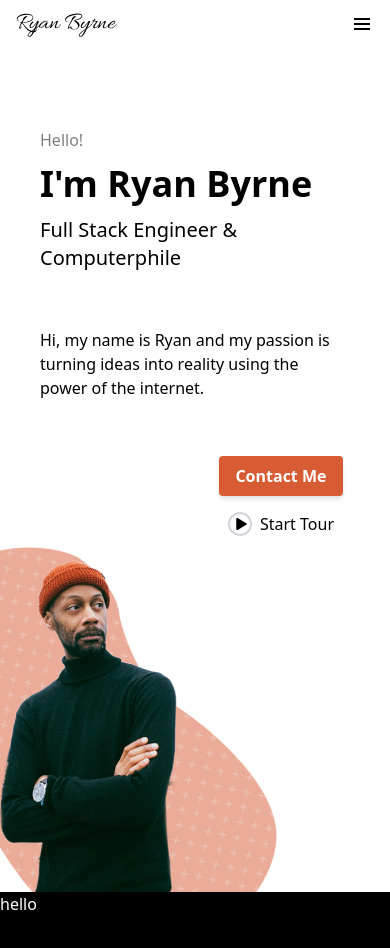
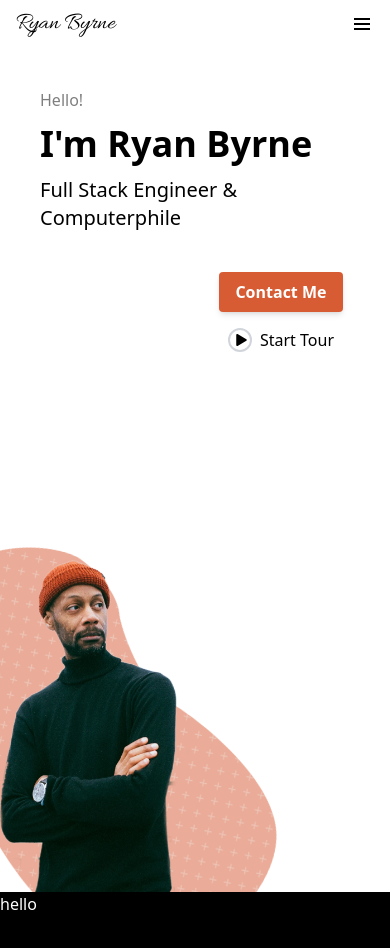
Before and after one commit to ryanbyrne30/resume, a Next.js app in the folder resume/: page / in a window 390 px wide. Shown: the top 948 px of the page. Built offline with nearby package versions, Linux system fonts and the light colour scheme.

Commit message:
Removed description from mobile

```diff
--- a/resume/src/components/Hero.tsx
+++ b/resume/src/components/Hero.tsx
@@ -6,7 +6,7 @@
 
 export default function Hero() {
   return (
-    <div className="flex flex-col items-center md:items-start p-10 py-20 h-screen relative md:p-40">
+    <div className="flex flex-col items-center md:items-start p-10 h-screen relative md:p-40">
       <div className="">
         <div className="flex flex-col items-start">
           <span className="opacity-50 md:text-xl">Hello!</span>
@@ -17,11 +17,11 @@
             Full Stack Engineer & Computerphile
           </span>
         </div>
-        <p className="py-14 w-full max-w-sm">
+        <p className="my-10 w-full max-w-sm hidden sm:flex">
           Hi, my name is Ryan and my passion is turning ideas into reality using
           the power of the internet.
         </p>
-        <div className="flex flex-col items-end md:items-start w-full">
+        <div className="flex flex-col items-end md:items-start w-full py-10 sm:p-0">
           <div className="flex flex-col items-center md:flex-row">
             <Link href="/contact">
               <button className="primary">Contact Me</button>
```
